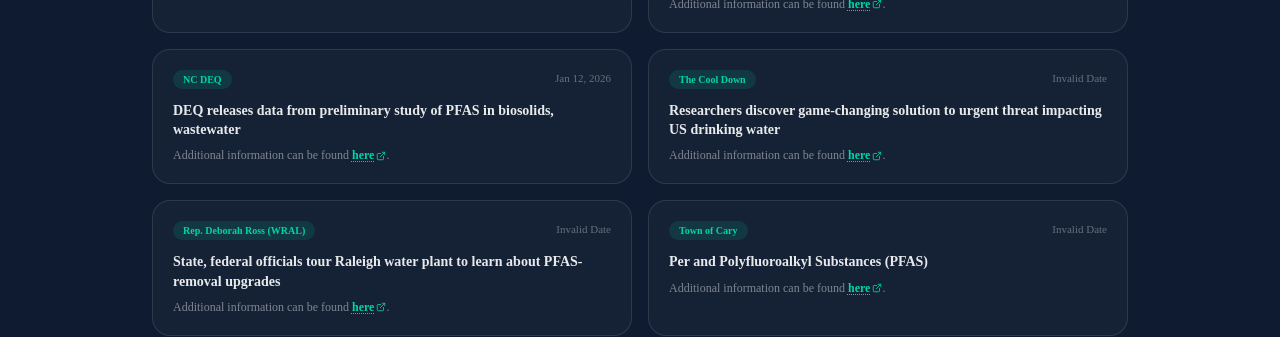
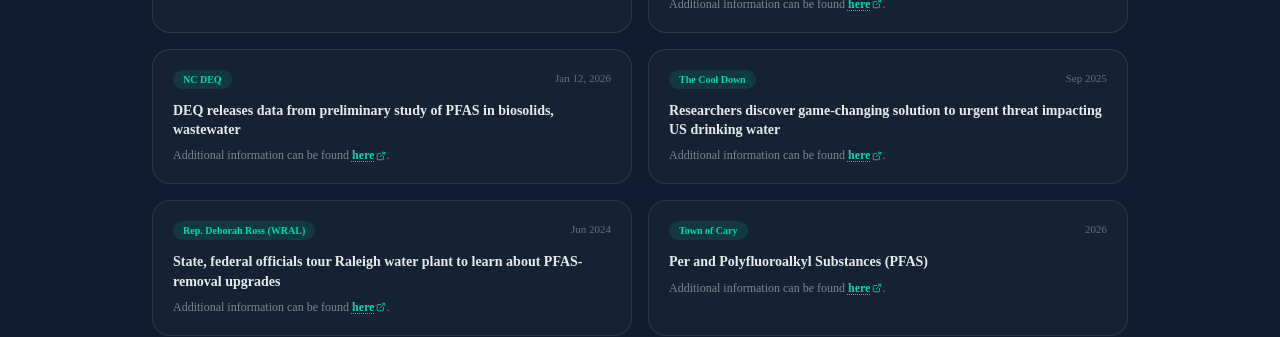
Before and after one commit to Pirolli91/tossonanalytics, a Next.js app: page /news in a window 1280 px wide. Shown: the part 878-1215 px from the top of the page. Built offline with nearby package versions, Linux system fonts and the light colour scheme.

Commit message:
county-news: resolve 33 undated/malformed article dates; frontend renders partial/null dates gracefully (no more 'Invalid Date')

```diff
--- a/components/county-news/CountyNewsClient.tsx
+++ b/components/county-news/CountyNewsClient.tsx
@@ -8,7 +8,8 @@ interface Article {
   url: string;
   snippet: string;
   source: string;
-  date: string;
+  date: string | null;
+  pubDate?: string;
 }
 
 interface CountyEntry {
@@ -40,12 +41,23 @@ const ALL_COUNTIES = [
   "Wayne","Wilkes","Wilson","Yadkin","Yancey",
 ];
 
-function formatDate(iso: string) {
+function formatDate(iso: string | null | undefined, fallback?: string) {
+  const fb = (fallback && fallback !== "None") ? fallback : "";
+  if (!iso) return fb;
   try {
-    return new Date(iso + "T12:00:00Z").toLocaleDateString("en-US", {
+    // Partial precision: "YYYY-MM" -> "Aug 2026", "YYYY" -> "2026"
+    if (/^\d{4}-\d{2}$/.test(iso)) {
+      return new Date(iso + "-15T12:00:00Z").toLocaleDateString("en-US", {
+        year: "numeric", month: "short",
+      });
+    }
+    if (/^\d{4}$/.test(iso)) return iso;
+    const d = new Date(iso + "T12:00:00Z");
+    if (isNaN(d.getTime())) return fb || iso;
+    return d.toLocaleDateString("en-US", {
       year: "numeric", month: "short", day: "numeric",
     });
-  } catch { return iso; }
+  } catch { return fb || iso; }
 }
 
 function timeAgo(iso: string) {
@@ -71,7 +83,7 @@ function ArticleCard({ article, index }: { article: Article; index: number }) {
         >
           {article.source}
         </span>
-        <span className="text-[11px] text-white/35 shrink-0">{formatDate(article.date)}</span>
+        <span className="text-[11px] text-white/35 shrink-0">{formatDate(article.date, article.pubDate)}</span>
       </div>
 
       {/* Title */}
```
Also changed, not shown: public/data/county-news.json.
